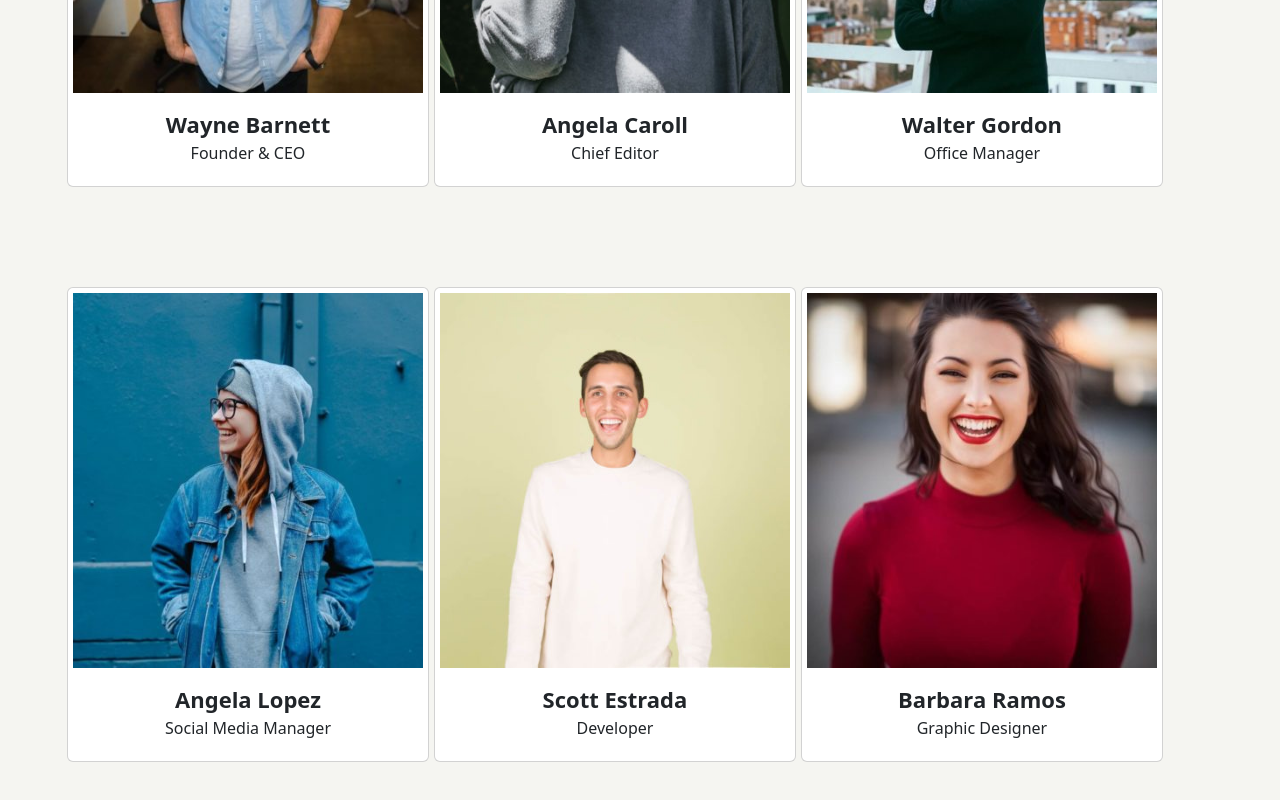
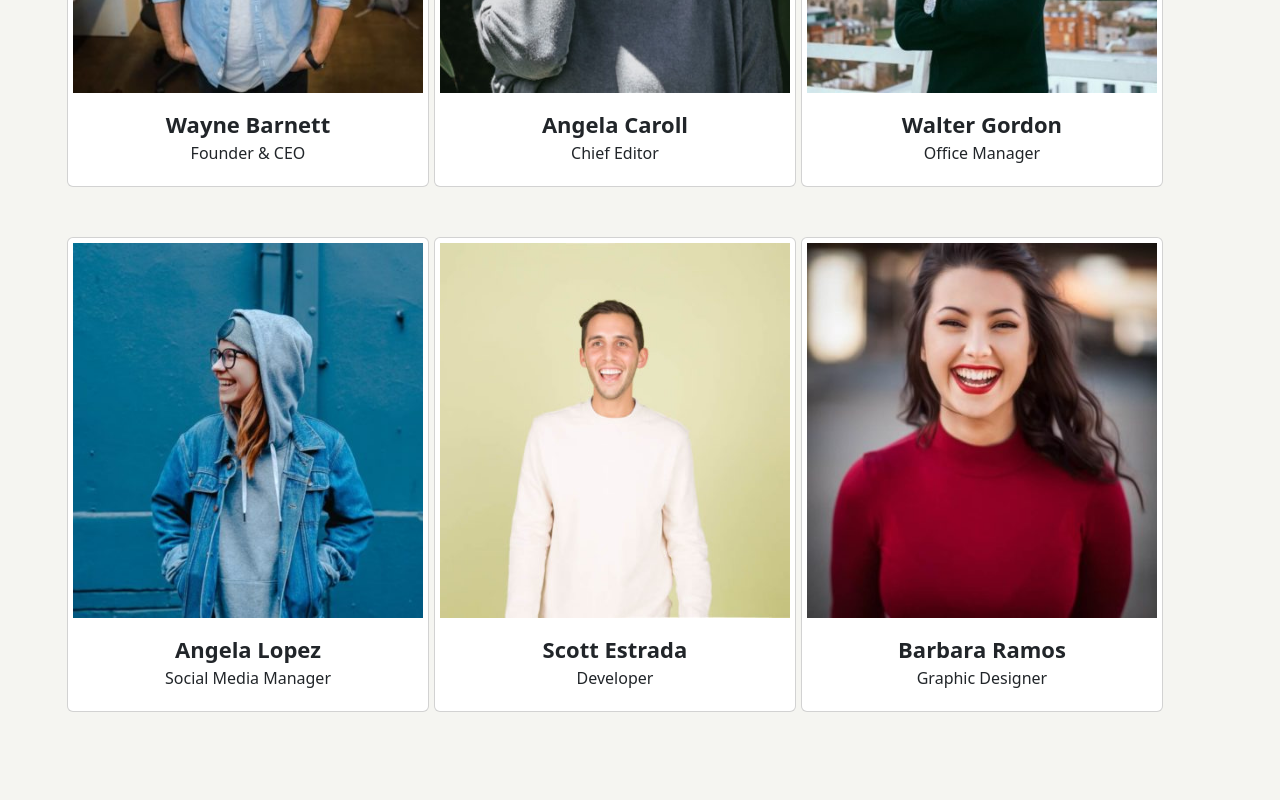
Before and after one commit to gaetanovenuto/js-our-team, a plain HTML site: page index.html in a window 1280 px wide. Shown: the part 504-1304 px from the top of the page. After the commit the page ends 1266 px from the top, so only its background shows below. Drawn offline with nearby package versions, Linux system fonts and the light colour scheme.

Commit message:
Sistemato codice

```diff
--- a/css/layout.css
+++ b/css/layout.css
@@ -18,7 +18,7 @@
     width: calc((100% / 3) - 20px);
     height: 475px;
     margin-right: 5px;
-    margin-bottom: 100px;
+    margin-bottom: 50px;
 }
 
 .card img {
```
Also changed, not shown: js/scripts.js (+0 -18 lines).
